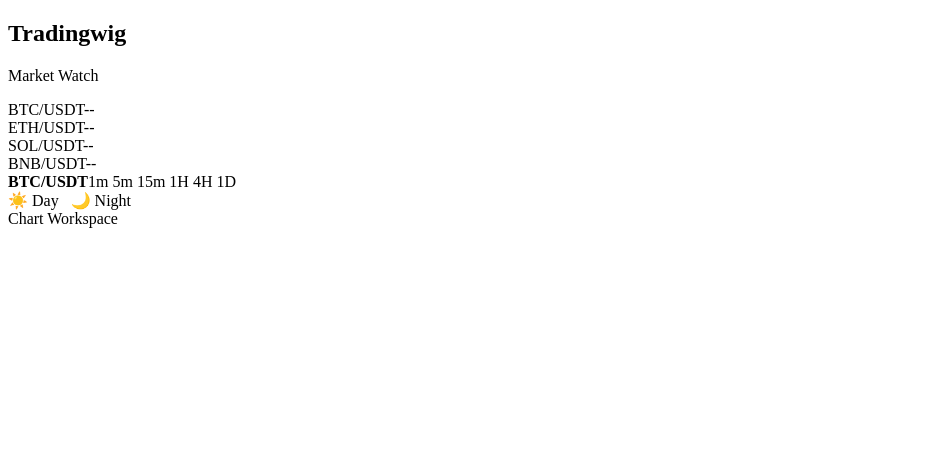
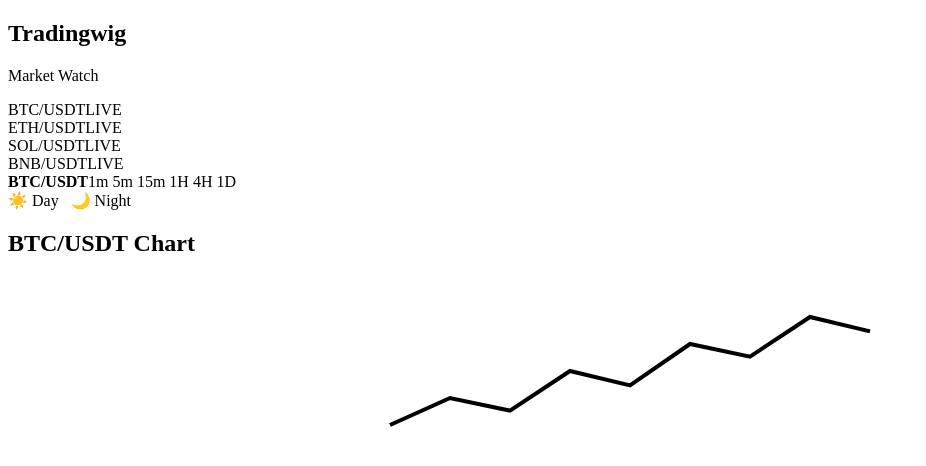
Before and after one commit to nipul830/Tradingwig, a Next.js app: page / in a window 1280 px wide. Shown: the top 466 px of the page, without its empty margins (0-926 px from the left). Built offline with nearby package versions, Linux system fonts and the light colour scheme.

Commit message:
Add working chart workspace to Tradingwig

```diff
--- a/app/page.tsx
+++ b/app/page.tsx
@@ -1,5 +1,6 @@
 export default function Home() {
   const markets = ['BTC/USDT', 'ETH/USDT', 'SOL/USDT', 'BNB/USDT'];
+  const points = [40, 55, 48, 70, 62, 85, 78, 100, 92];
 
   return (
     <main className="terminal">
@@ -7,7 +8,7 @@ export default function Home() {
         <h1>Tradingwig</h1>
         <p className="muted">Market Watch</p>
         {markets.map((m) => (
-          <div className="market" key={m}>{m}<span>--</span></div>
+          <div className="market" key={m}>{m}<span>LIVE</span></div>
         ))}
       </aside>
 
@@ -17,7 +18,18 @@ export default function Home() {
           <span>1m 5m 15m 1H 4H 1D</span>
           <div className="theme-toggle">☀️ Day &nbsp; 🌙 Night</div>
         </header>
-        <div className="chart">Chart Workspace</div>
+
+        <div className="chart">
+          <h2>BTC/USDT Chart</h2>
+          <svg viewBox="0 0 500 220" width="100%" height="220">
+            <polyline
+              fill="none"
+              stroke="currentColor"
+              strokeWidth="4"
+              points={points.map((p, i) => `${i * 60},${220 - p * 1.8}`).join(' ')}
+            />
+          </svg>
+        </div>
       </section>
     </main>
   );
```
